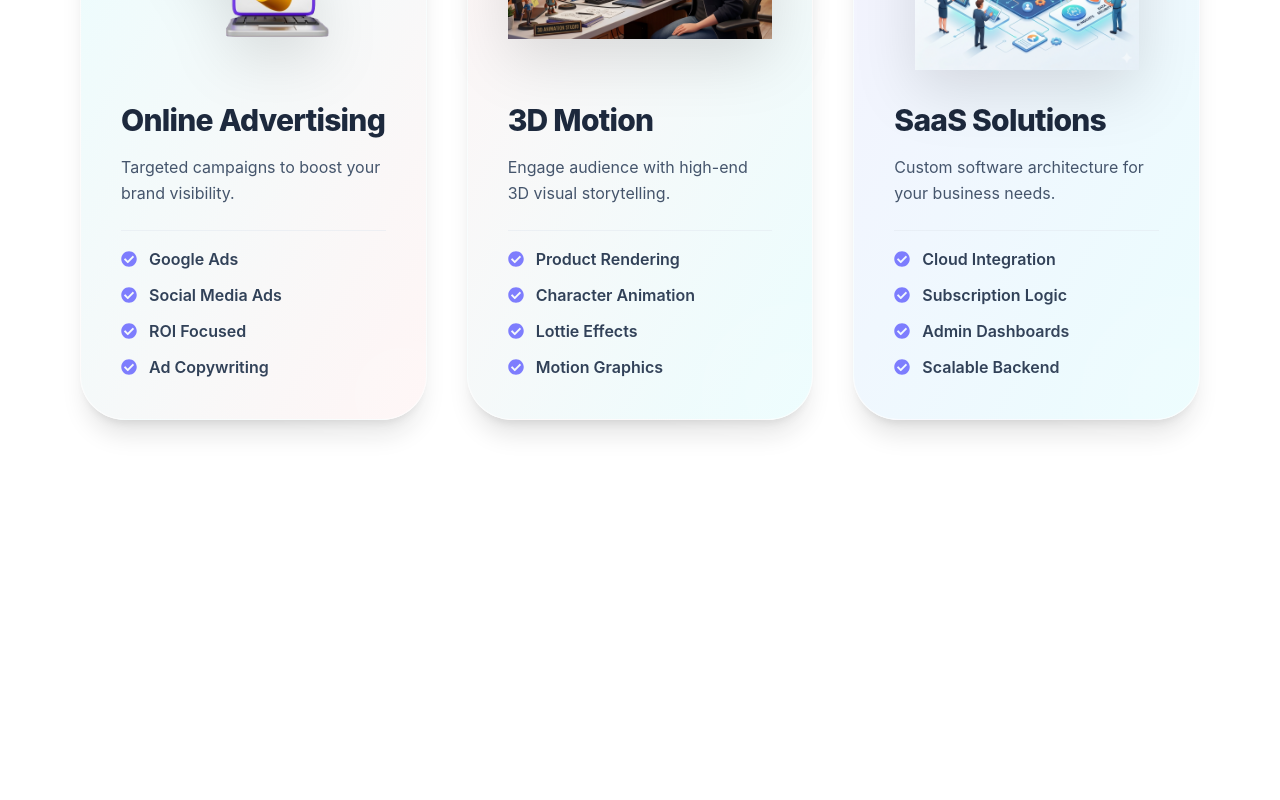
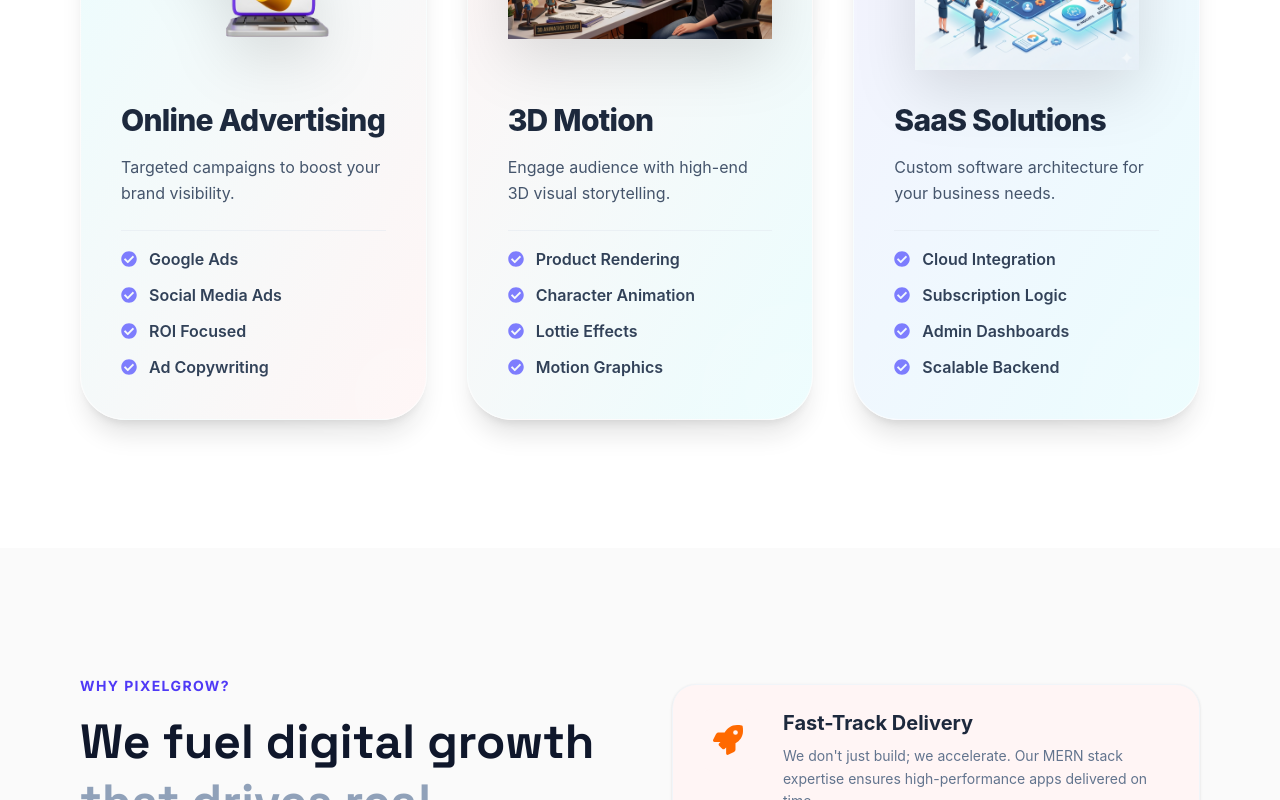
Before and after one commit to khalidhossain5000/kodawave-react-full-website-project, a React (Vite) app: page / in a window 1280 px wide. Shown: the part 2000-2800 px from the top of the page. Before the commit the page ends 2548 px from the top, so only its background shows below. Built offline with nearby package versions, Linux system fonts and the light colour scheme.

Commit message:
why choose us section added and responsive completed

```diff
--- /dev/null
+++ b/src/Components/HomePage/WhyChooseUsSection/WhyChooseUs.jsx
@@ -0,0 +1,115 @@
+import React from "react";
+// eslint-disable-next-line no-unused-vars
+import { motion } from "framer-motion";
+import { FaRocket, FaShieldAlt, FaGem } from "react-icons/fa";
+
+const reasons = [
+  {
+    icon: <FaRocket className="text-orange-500 text-3xl" />,
+    title: "Fast-Track Delivery",
+    desc: "We don't just build; we accelerate. Our MERN stack expertise ensures high-performance apps delivered on time.",
+    bgColor: "bg-[#fff5f5]",
+    cardBg:"bg-[#f0eafd]"
+  },
+  {
+    icon: <FaGem className="text-indigo-500 text-3xl" />,
+    title: "Premium UI/UX Only",
+    desc: "Pixel-perfect designs with fluid animations using Framer Motion and GSAP. We make your brand look expensive.",
+    bgColor: "bg-[#f4f2fe]",
+      cardBg:"bg-[#d7c8ff]"
+  },
+  {
+    icon: <FaShieldAlt className="text-cyan-500 text-3xl" />,
+    title: "Scalable & Secure",
+    desc: "From Stripe integration to secure Auth, we build architectures that grow with your business without breaking.",
+    bgColor: "bg-[#ebfdfe]",
+      cardBg:"bg-[#e9f2f8]"
+  },
+];
+
+const WhyChooseUs = () => {
+  return (
+    <section className="py-32 px-6 lg:px-20 bg-[#fafafa]">
+      <div className="max-w-7xl mx-auto">
+        <div className="grid grid-cols-1 lg:grid-cols-2 gap-16 items-center">
+          {/* Left Side: Content */}
+          <motion.div
+            initial={{ opacity: 0, x: -50 }}
+            whileInView={{ opacity: 1, x: 0 }}
+            viewport={{ once: true }}
+            transition={{ duration: 0.8 }}
+          >
+            <h4 className="text-indigo-600 font-bold tracking-widest uppercase text-sm mb-4 font-inter">
+              Why PixelGrow?
+            </h4>
+            <h2 className="text-4xl lg:text-5xl font-extrabold text-slate-900 mb-6 leading-tight font-grotesk">
+              We fuel digital growth
+              <br />
+              <span className="text-slate-400">that drives real results.</span>
+            </h2>
+            <p className="text-slate-600 text-lg mb-8 leading-relaxed font-inter">
+              At PixelGrow, we combine creative strategy with premium aesthetics
+              across web development, UI/UX design, branding, SEO, 3D motion,
+              advertising, and SaaS solutions. Whether it's a sleek startup
+              landing page or a complex enterprise platform, we ensure your
+              digital presence is both highly functional and visually
+              breathtaking.
+            </p>
+
+            <div className="flex gap-8">
+              <div>
+                <h3 className="text-3xl font-bold text-slate-900 font-inter">
+                  99%
+                </h3>
+                <p className="text-slate-500 text-sm">Client Satisfaction</p>
+              </div>
+              <div className="border-l border-slate-300 h-12"></div>
+              <div>
+                <h3 className="text-3xl font-bold text-slate-900">50+</h3>
+                <p className="text-slate-500 text-sm">Projects Delivered</p>
+              </div>
+              {/* country served stats */}
+              <div className="border-l border-slate-300 h-12"></div>
+              <div>
+                <h3 className="text-3xl font-bold text-slate-900">95+</h3>
+                <p className="text-slate-500 text-sm">Countries Served</p>
+              </div>
+              {/* rating  stats */}
+            </div>
+          </motion.div>
+
+          {/* Right Side: Feature Cards */}
+          <div className="space-y-6">
+            {reasons.map((item, index) => (
+              <motion.div
+                key={index}
+                initial={{ opacity: 0, y: 30 }}
+                whileInView={{ opacity: 1, y: 0 }}
+                viewport={{ once: true }}
+                transition={{ duration: 0.5, delay: index * 0.2 }}
+                whileHover={{ x: 10 }}
+                className={`flex items-start p-6 ${item.bgColor} rounded-3xl border border-slate-100 shadow-sm transition-all`}
+              >
+                <div
+                  className={`p-4 rounded-2xl ${item.bgColor} mr-6 flex-shrink-0`}
+                >
+                  {item.icon}
+                </div>
+                <div>
+                  <h3 className="text-xl font-bold text-slate-800 mb-2">
+                    {item.title}
+                  </h3>
+                  <p className="text-slate-500 text-sm leading-relaxed">
+                    {item.desc}
+                  </p>
+                </div>
+              </motion.div>
+            ))}
+          </div>
+        </div>
+      </div>
+    </section>
+  );
+};
+
+export default WhyChooseUs;
--- a/src/Pages/HomePage/Home.jsx
+++ b/src/Pages/HomePage/Home.jsx
@@ -1,12 +1,14 @@
 import React from 'react';
 import Hero from '../../Components/HomePage/HeroSection/Hero';
 import Services from '../../Components/HomePage/ServiceSection/Services';
+import WhyChooseUs from '../../Components/HomePage/WhyChooseUsSection/WhyChooseUs';
 
 const HomePage = () => {
     return (
         <div>
            <Hero/>
            <Services/>
+           <WhyChooseUs/>
         </div>
     );
 };
```
